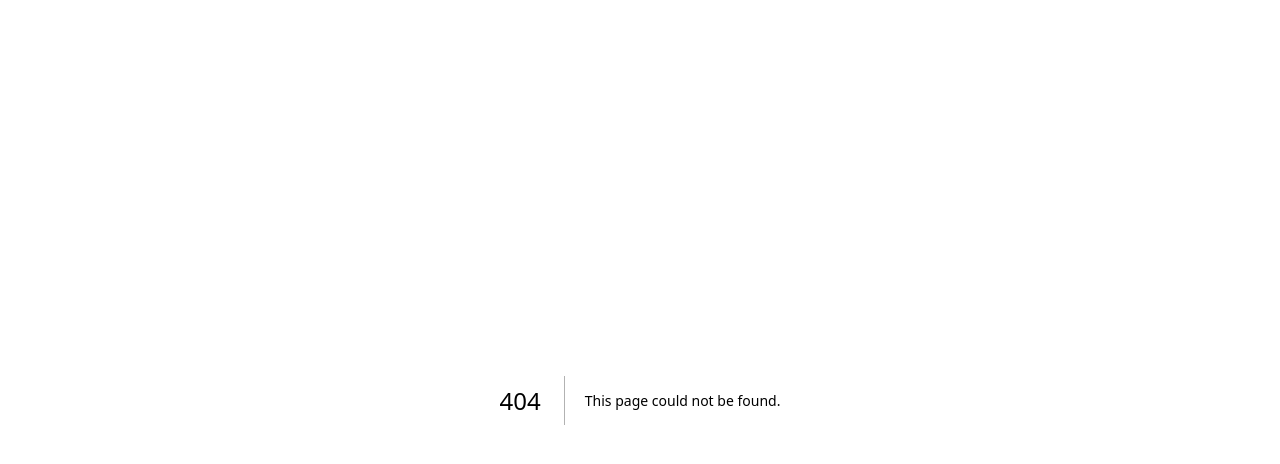
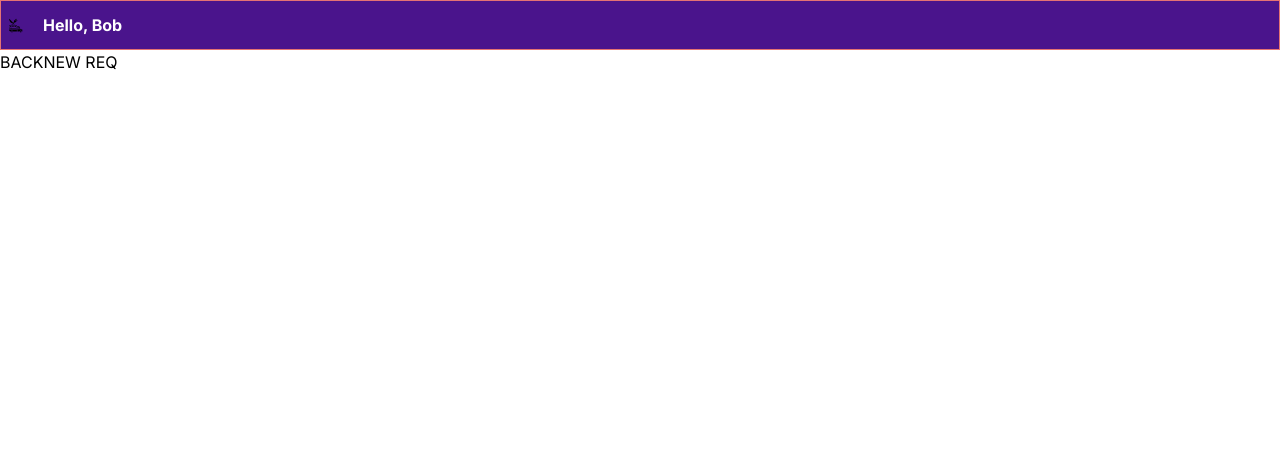
Before and after one commit to Adam43/FoodOpp-App, a Next.js app in the folder food-opp/: page /user/new-request in a window 1280 px wide. Before the commit this address had no page. Shown: the top 464 px of the page. Built offline with nearby package versions, Linux system fonts and the light colour scheme.

Commit message:
adding skeleton file for new request

```diff
--- a/food-opp/app/user/RequestFood.js
+++ b/food-opp/app/user/RequestFood.js
@@ -1,7 +1,10 @@
+import Link from 'next/link';
+
 export default function RequestFood() {
   return (
     <div className="mx-1 flex flex-wrap p-1 flex-col md:flex-row items-center">
       <div className="border border-red-300 w-[300px] flex flex-row justify-center">
+        <Link href="/user/new-request">
           <button className="inline-flex items-center bg-gray-700 border-0 py-1 px-3 focus:outline-none hover:bg-green-400 rounded text-base mt-4 md:mt-0 flex-wrap text-white h-12">
             Request a Food Truck
             <svg
@@ -16,6 +19,7 @@ export default function RequestFood() {
               <path d="M5 12h14M12 5l7 7-7 7"></path>
             </svg>
           </button>
+        </Link>
       </div>
     </div>
   );
--- /dev/null
+++ b/food-opp/app/user/new-request/page.js
@@ -0,0 +1,13 @@
+import React from 'react';
+import Link from 'next/link';
+
+const NewRequest = ({}) => {
+  return (
+    <>
+      <Link href="/user">BACK</Link>
+      NEW REQ
+    </>
+  );
+};
+
+export default NewRequest;
```
Also changed, not shown: food-opp/app/user/RequestList.js (+11 -9 lines). Lines whose indentation alone changed are shown as unchanged.
